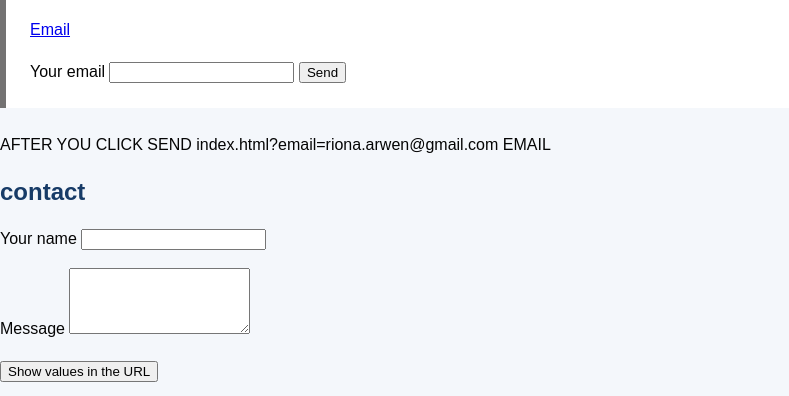
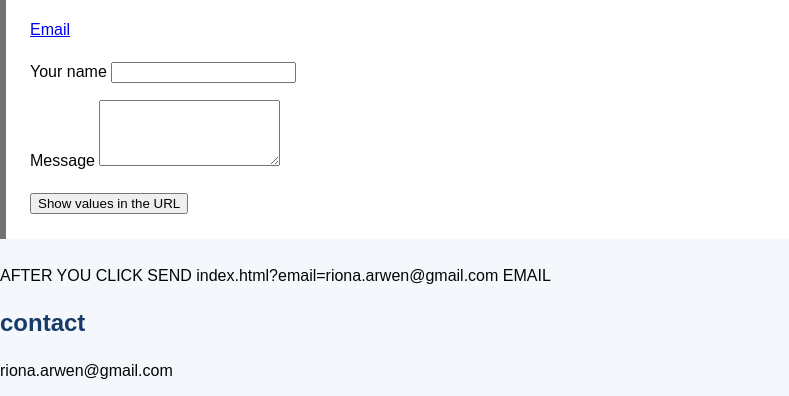
Before and after one commit to mar3n0l/Week-1-Carrd, a plain HTML site: page index.html in a window 1280 px wide. Shown: the part 1044-1440 px from the top of the page, without its empty margins (0-789 px from the left). Drawn offline with Linux system fonts and the light colour scheme; grey boxes are pictures that could not be loaded.

Commit message:
Publish initial profile

```diff
--- a/index.html
+++ b/index.html
@@ -53,10 +53,16 @@
             <p><a href="mailto:riona.arwen@gmail.com">Email</a></p>
 
             <form action="" method="get">
-                <label for="visior-email">Your email</label>
-                <input id="visitor-email" name="emaill"
-                    type="email" required>
-                <button type="submit">Send</button>
+                <p>
+                    <label for="visitor-name">Your name</label>
+                    <input id="visitor-name" name="visitorName" type="text" required>
+                </p>
+
+                <p>
+                    <label for="visitor-message">Message</label>
+                    <textarea id="visitor-message" name="message" rows="4"></textarea>
+                </p>
+                <button type="submit">Show values in the URL</button>
             </form>
         </section>
 
@@ -66,18 +72,7 @@
             EMAIL
             <h2>contact</h2>
 
-            <form action="" method="get">
-        <p>
-            <label for="visitor-name">Your name</label>
-            <input id="visitor-name" name="visitorName" type="text" required>
-        </p>
 
-        <p>
-            <label for="visitor-message">Message</label>
-            <textarea id="visitor-message" name="message" rows="4"></textarea>
-        </p>
-        <button type="submit">Show values in the URL</button>
-    </form>
             <p><a href="riona.arwen@gmail.com"></a>riona.arwen@gmail.com</a></p>
 
         YOUR FOLDER
```
